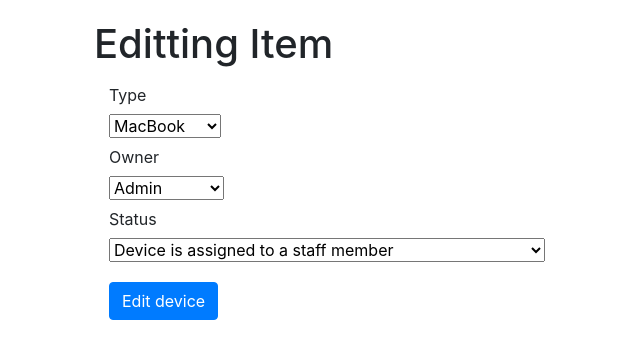
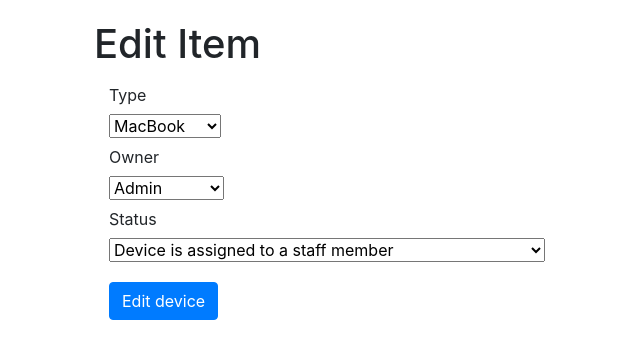
Before and after one commit to the-nathan-smith/asset-management-system, a Django app: page /edit_laptop/1 in a window 1280 px wide. Shown: the part 56-415 px from the top of the page, without its empty margins (6-646 px from the left). Run offline with Django 4.2, Linux system fonts and the light colour scheme; data comes from the database, SQL or seed files in the repository.

Commit message:
Reformat files using black

```diff
--- a/inventory/admin.py
+++ b/inventory/admin.py
@@ -1,6 +1,7 @@
 from django.contrib import admin
 from .models import *
 
+
 @admin.register(Laptop, Mobile)
 class ViewAdmin(admin.ModelAdmin):
-     pass
+    pass
--- a/inventory/templates/inventory/edit_item.html
+++ b/inventory/templates/inventory/edit_item.html
@@ -2,7 +2,7 @@
 
 {% block body %}
     <div class="container">
-        <h1>Editting Item</h1>
+        <h1>Edit Item</h1>
 
         <form method="POST">
 
```
